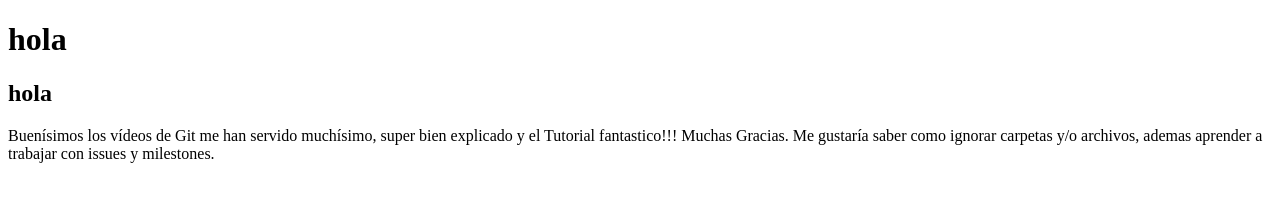
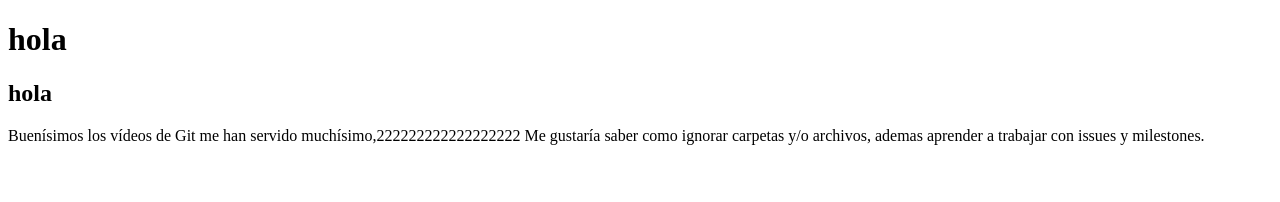
Before and after one commit to SimonToro/nuevoproyectodegit, a plain HTML site: page index.html in a window 1280 px wide. Drawn offline with Linux system fonts and the light colour scheme.

Commit message:
agregamos 222222

```diff
--- a/index.html
+++ b/index.html
@@ -8,6 +8,6 @@
 <body>
     <h1>hola</h1>
     <div><h2>hola </h2></div>
-    <p>Buenísimos los vídeos de Git me han servido muchísimo, super bien explicado y el Tutorial fantastico!!! Muchas Gracias. Me gustaría saber como ignorar carpetas y/o archivos, ademas aprender a trabajar con issues y milestones.</p>
+    <p>Buenísimos los vídeos de Git me han servido muchísimo,222222222222222222 Me gustaría saber como ignorar carpetas y/o archivos, ademas aprender a trabajar con issues y milestones.</p>
 </body>
 </html>
```
